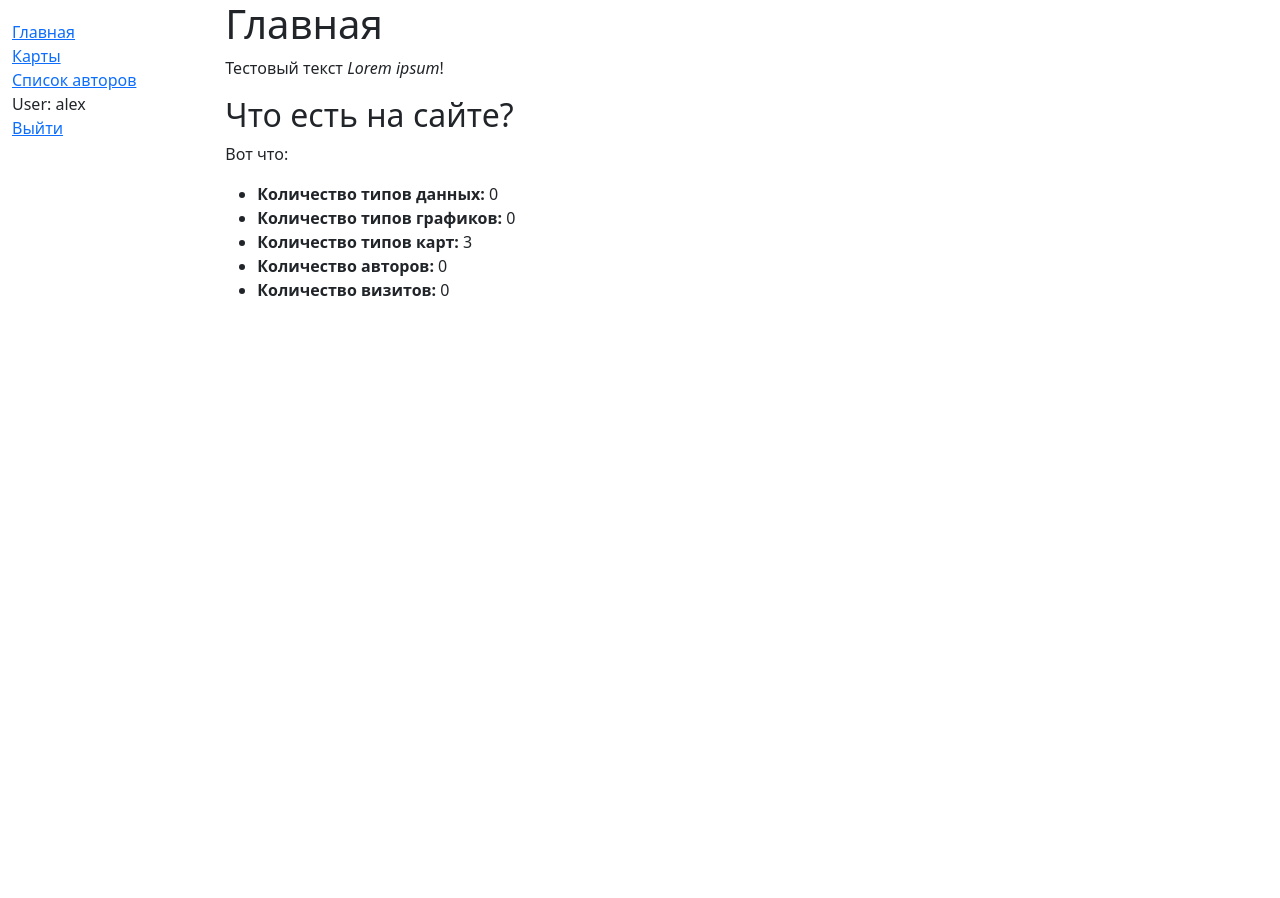
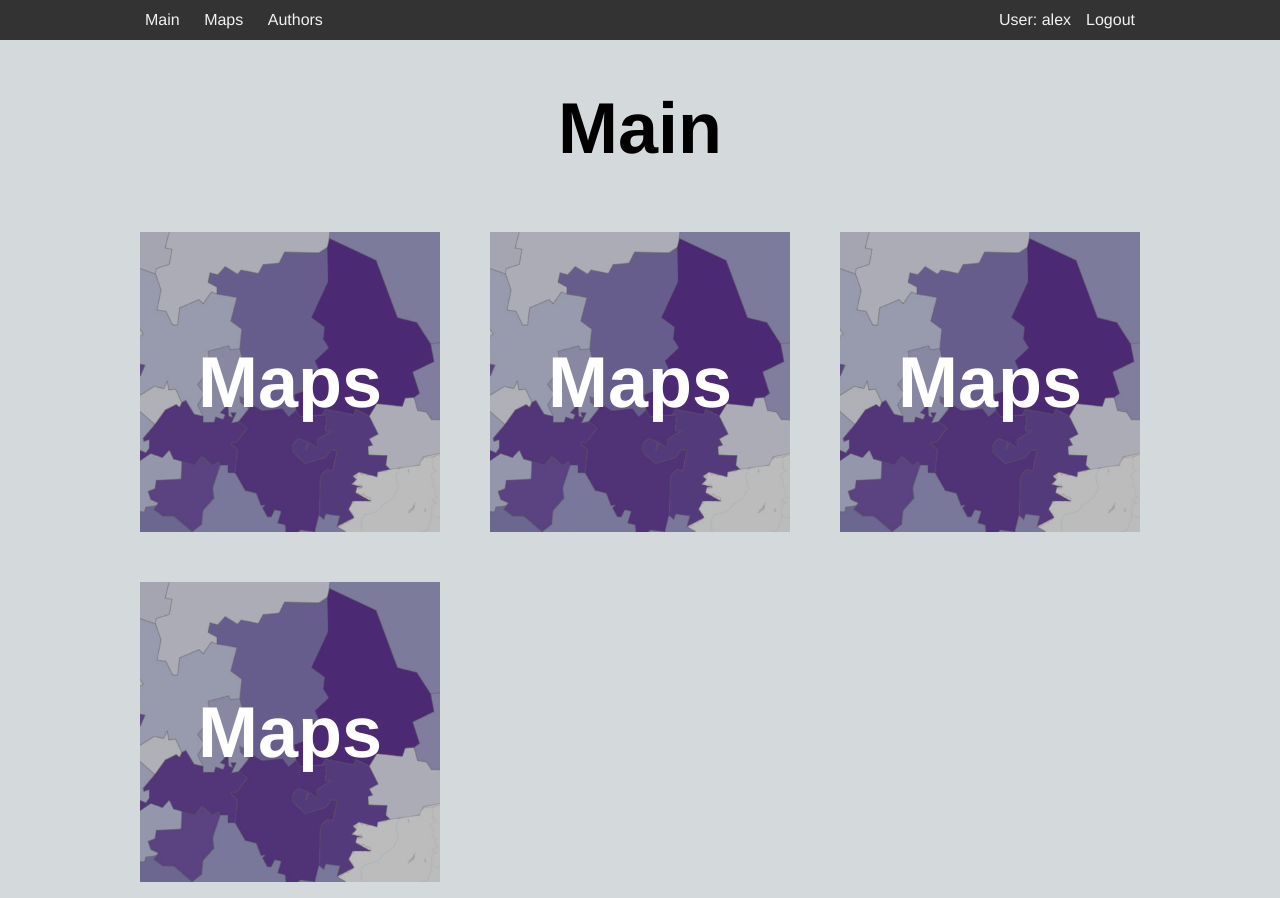
Before and after one commit to wwoskie/django-map, a Django app: page /maps/ in a window 1280 px wide. Before the commit the page ends 296 px from the top, so only its background shows below. Run offline with Django 4.2, Linux system fonts and the light colour scheme; a user stored in the database is signed in; data comes from the database, SQL or seed files in the repository; both versions use the stored data as it was after the commit; data that the repository does not hold is empty.

Commit message:
basic css styling added

```diff
--- a/djangomapproj/djangomapproj/settings.py
+++ b/djangomapproj/djangomapproj/settings.py
@@ -15,7 +15,6 @@ import os
 
 # Build paths inside the project like this: BASE_DIR / 'subdir'.
 BASE_DIR = Path(__file__).resolve().parent.parent
-
 
 # Quick-start development settings - unsuitable for production
 # See https://docs.djangoproject.com/en/4.2/howto/deployment/checklist/
@@ -118,6 +117,7 @@ USE_TZ = True
 # https://docs.djangoproject.com/en/4.2/howto/static-files/
 
 STATIC_URL = 'static/'
+STATICFILES_DIRS = [BASE_DIR / "static"]
 
 # Default primary key field type
 # https://docs.djangoproject.com/en/4.2/ref/settings/#default-auto-field
--- a/djangomapproj/maps/static/css/styles.css
+++ /dev/null
@@ -1,5 +0,0 @@
-.sidebar-nav {
-    margin-top: 20px;
-    padding: 0;
-    list-style: none;
-  }
--- /dev/null
+++ b/djangomapproj/maps/static/maps/css/base.css
@@ -0,0 +1,70 @@
+
+.page {
+    background-color: #d4dadc;
+    font-family: 'Helvetica Neue', Arial, sans-serif;
+    display: flex;
+    flex-direction: column;
+    align-items: center;
+    margin: 0;
+}
+
+.header {
+    margin: 0;
+    height: 40px;
+    width: 100%;
+    background-color: #333;
+    display: flex;
+    flex-direction: row;
+    align-items: center;
+    justify-content: center;
+}
+
+.header__logo {
+    max-width: 30px;
+    object-fit: cover;
+
+}
+
+.topnav {
+    width: 1000px;
+    display: flex;
+    flex-direction: row;
+    align-items: center;
+    justify-content: space-between;
+    margin: 0px 20px 0px 20px;
+}
+
+.topnav__link{
+    margin: 0 0 0 10px;
+    text-decoration: none;
+    color: #f2f2f2;
+    padding: 5px;
+}
+
+.topnav__link:first-of-type{
+    margin: 0;
+}
+
+.topnav__link:hover {
+    background-color: #ddd;
+    color: black;
+
+}
+
+.topnav__login-container {
+    display: flex;
+    flex-direction: row;
+    align-items: center;
+}
+
+.topnav__username{
+    color: #f2f2f2;
+    margin-right: 10px;
+}
+
+.content {
+    width: 1000px;
+    display: flex;
+    flex-direction: column;
+    align-items: center;
+}
--- /dev/null
+++ b/djangomapproj/maps/static/maps/css/index.css
@@ -0,0 +1,82 @@
+.content-title {
+    font-style: normal;
+    font-weight: 900;
+    font-size: 72px;
+    line-height: 76px;
+    text-align: center;
+    margin: 50px 0 0 0;
+    padding: 0;
+}
+
+.tiles {
+    list-style-type: none;
+    padding: 0;
+    display: flex;
+    flex-direction: row;
+    width: 100%;
+    flex-wrap: wrap;
+    align-items: center;
+}
+
+
+.tile {
+    position: relative;
+    margin: 50px 50px 0 0;
+
+    display: flex;
+    flex-direction: column;
+    align-items: center;
+    justify-content: center;
+
+    background-image: url("../images/mapscover.jpg");
+    width: 300px;
+    height: 300px;
+
+    background-size: cover;
+    background-repeat: no-repeat;
+    background-position: center;
+}
+
+.tile:nth-of-type(3) {
+    margin: 50px 0 0 0;
+
+}
+
+.tile__container-link {
+    display: flex;
+    flex-direction: column;
+    align-items: center;
+    text-decoration: none;
+    color: #FFFFFF;
+}
+
+.tile__container-link::before {
+    content: '';
+    position: absolute;
+    top: 0;
+    right: 0;
+    background: #2A2C2F;
+    opacity: 0.3;
+    width: 100%;
+    height: 100%;
+}
+
+.tile__container-link:hover::before {
+    opacity: 0.8;
+    transition: opacity linear 0.5s;
+}
+
+.tile__title {
+    font-style: normal;
+    font-weight: 900;
+    font-size: 72px;
+    line-height: 76px;
+    text-align: center;
+
+
+
+    max-width: 560px;
+    margin: 0;
+    padding: 0;
+    z-index: 1;
+}
--- a/djangomapproj/maps/templates/base_generic.html
+++ b/djangomapproj/maps/templates/base_generic.html
@@ -1,44 +1,50 @@
 <!DOCTYPE html>
-<html lang="ru">
+<html lang="en">
   <head>
-    {% block title %}
-      <title>Карты</title>
-    {% endblock %}
+    {% block title %}{% endblock %}
     <meta charset="utf-8" />
     <meta name="viewport" content="width=device-width, initial-scale=1" />
-    <link
-      href="https://cdn.jsdelivr.net/npm/bootstrap@5.1.3/dist/css/bootstrap.min.css"
-      rel="stylesheet"
-      integrity="sha384-1BmE4kWBq78iYhFldvKuhfTAU6auU8tT94WrHftjDbrCEXSU1oBoqyl2QvZ6jIW3"
-      crossorigin="anonymous" />
     {% load static %}
-    <link rel="stylesheet" href="{% static 'css/styles.css' %}" />
+    <link rel="stylesheet" href="{% static 'maps/css/base.css' %}">
+    <link rel="icon" type="image/png" sizes="32x32"  href="{% static 'maps/images/favicon.png' %}">
   </head>
-  <body>
-    <div class="container-fluid">
-      <div class="row">
-        <div class="col-sm-2">
-          {% block sidebar %}
-            <ul class="sidebar-nav">
-              <li><a href="{% url 'index' %}">Главная</a></li>
-              <li><a href="{% url 'maps_list' %}">Карты</a></li>
+  <body class="page">
+    <header class="header">
+      <!-- <img class="header__logo" src="{% static 'maps/images/headerlogo.png' %}" alt="Globe"> -->
+      {% block navbar %}
+        <nav class="topnav">
+
+          <div>
+            <a class="topnav__link" href="{% url 'index' %}">Main</a>
+            <a class="topnav__link" href="{% url 'maps_list' %}">Maps</a>
             {% if user.is_authenticated %}
-                <li><a href="{% url 'authors' %}">Список авторов</a></li>
-                <li>User: {{ user.get_username }}</li>
-                <li><a href="{% url 'logout' %}?next={{ request.path }}">Выйти</a></li>
+            <a class="topnav__link" href="{% url 'authors' %}">Authors</a>
+            {% endif %}
+          </div>
+
+          <div class="topnav__login-container">
+            {% if user.is_authenticated %}
+              <p class="topnav__username">User: {{ user.get_username }}</p>
+              <a class="topnav__link" href="{% url 'logout' %}?next={{ request.path }}">Logout</a>
             {% else %}
-                <li><a href="{% url 'login' %}?next={{ request.path }}">Войти</a></li>
+              <a class="topnav__link" href="{% url 'login' %}?next={{ request.path }}">Login</a>
             {% endif %}
-            </ul>
+          </div>
+        </nav>
       {% endblock %}
-        </div>
-        <div class="col-sm-10 ">{% block content %}{% endblock %}
+    </header>
+
+    <main class="content">
+
+        {% block content %}{% endblock %}
+
         {% block pagination %}
           {% if is_paginated %}
             <div class="pagination">
               <span class="page-links">
                 {% if page_obj.has_previous %}
                   <a href="{{ request.path }}?page={{ page_obj.previous_page_number }}">previous</a>
+                </span>
               {% endif %}
               <span class="page-current">
                 Page {{ page_obj.number }} of {{ page_obj.paginator.num_pages }}.
@@ -46,12 +52,9 @@
             {% if page_obj.has_next %}
               <a href="{{ request.path }}?page={{ page_obj.next_page_number }}">next</a>
             {% endif %}
-            </span>
             </div>
           {% endif %}
         {% endblock %}
-        </div>
-      </div>
-    </div>
+    </main>
   </body>
 </html>
--- a/djangomapproj/maps/templates/index.html
+++ b/djangomapproj/maps/templates/index.html
@@ -1,18 +1,38 @@
 {% extends "base_generic.html" %}
 
+{% block title %}
+  <title>Main</title>
+{% endblock %}
+
 {% block content %}
-  <h1>Главная</h1>
-  <p>
-    Тестовый текст
-    <em>Lorem ipsum</em>!
-  </p>
-  <h2>Что есть на сайте?</h2>
-  <p>Вот что:</p>
-  <ul>
-    <li><strong>Количество типов данных:</strong> {{ num_data_types }}</li>
-    <li><strong>Количество типов графиков:</strong> {{ num_graph_types }}</li>
-    <li><strong>Количество типов карт:</strong> {{ num_map_types }}</li>
-    <li><strong>Количество авторов:</strong> {{ num_authors }}</li>
-    <li><strong>Количество визитов:</strong> {{ num_visits }}</li>
+{% load static %}
+<link rel="stylesheet" href="{% static 'maps/css/index.css' %}">
+  <h1 class="content-title">Main</h1>
+  <ul class="tiles">
+    <li class="tile">
+      <a class="tile__container-link" href="{% url 'maps_list' %}">
+				<h2 class="tile__title">Maps</h2>
+				<!-- <img class="cover__background" src="./images/cover-trains.jpg"> -->
+			</a>
+    </li>
+    <li class="tile">
+      <a class="tile__container-link" href="{% url 'maps_list' %}">
+				<h2 class="tile__title">Maps</h2>
+				<!-- <img class="cover__background" src="./images/cover-trains.jpg"> -->
+			</a>
+    </li>
+    <li class="tile">
+      <a class="tile__container-link" href="{% url 'maps_list' %}">
+				<h2 class="tile__title">Maps</h2>
+				<!-- <img class="cover__background" src="./images/cover-trains.jpg"> -->
+			</a>
+    </li>
+    <li class="tile">
+      <a class="tile__container-link" href="{% url 'maps_list' %}">
+				<h2 class="tile__title">Maps</h2>
+				<!-- <img class="cover__background" src="./images/cover-trains.jpg"> -->
+			</a>
+    </li>
   </ul>
+
 {% endblock %}
--- a/djangomapproj/maps/views.py
+++ b/djangomapproj/maps/views.py
@@ -1,20 +1,30 @@
 from django.shortcuts import render
 import numpy as np
 import folium
-from .models import DataType, DataGraph, DataMap, FederalDistrict, Region, Author, ParcedModel
+from .models import DataType, DataGraph, DataMap, Author, ParcedModel
 from django.views import generic
-from django.contrib.auth.mixins import LoginRequiredMixin
 import pandas as pd
 import geopandas as gpd
 from django_pandas.io import read_frame
+from django.http import Http404
 from difflib import SequenceMatcher
+from math import log10, floor, ceil
+
+def find_exp(number):
+    base10 = log10(number)
+    return floor(base10)
+
+def find_exp2(number):
+    base10 = log10(number)
+    return base10
+
+def similar(a, b):
+    return SequenceMatcher(None, a, b).ratio()
 
 def index(request):
     num_data_types = DataType.objects.all().count()
     num_graph_types = DataGraph.objects.all().count()
     num_map_types = DataMap.objects.all().count()
-    #num_graph_instances = DataGraphInstance.objects.all().count()
-    #num_map_instances = DataMapInstance.objects.all().count()
     num_authors = Author.objects.all().count()
     num_visits = request.session.get('num_visits', 0)
     request.session['num_visits'] = num_visits + 1
@@ -23,8 +33,6 @@ def index(request):
         'num_data_types': num_data_types,
         'num_graph_types': num_graph_types,
         'num_map_types': num_map_types,
-        #'num_graph_instances': num_graph_instances,
-        #'num_map_instances': num_map_instances,
         'num_authors': num_authors,
         'num_visits': num_visits,
     }
@@ -38,27 +46,11 @@ class AuthorListView(generic.ListView):
 class AuthorDetailView(generic.DetailView):
     model = Author
 
-'''class UserCreatedGraphListView(LoginRequiredMixin,generic.ListView):
-    model = DataGraphInstance
-    template_name = 'maps/datagraphinstance_list_created_user.html'
-    paginate_by = 1
-
-    def get_queryset(self):
-        return (
-            DataGraphInstance.objects.filter(user=self.request.user)
-        )'''
-
 def map_detail_view(request, pk):
     try:
         map_parameter = DataMap.objects.get(pk=pk).key_dataset_on
     except DataMap.DoesNotExist:
         raise Http404('Карта не существует')
-
-    def similar(a, b):
-        return SequenceMatcher(None, a, b).ratio()
-
-    print(map_parameter)
-
 
     m = folium.Map(zoom_start=5,
                               tiles='cartodbpositron',
@@ -67,13 +59,12 @@ def map_detail_view(request, pk):
                               max_bounds=True)
 
     queryset = ParcedModel.objects.all()
+    map_title = DataMap.objects.get(pk=pk).title
     pop_data = read_frame(queryset)
     pop_data.dropna(inplace=True)
 
     pop_data = pop_data[['federal_subject', map_parameter]]
-    #pop_data[map_parameter] = pd.to_numeric(pop_data[map_parameter], errors='coerce').astype('Int64')
-    pop_data[map_parameter] = pop_data[map_parameter].astype('int')
-    #pop_data.to_csv('popdata.csv', sep='\t')
+    pop_data[map_parameter] = pop_data[map_parameter].astype('float')
 
     adm_lvl_4 = gpd.read_file('../data/admin_level_4.geojson')
     adm_lvl_4 = adm_lvl_4[adm_lvl_4['addr:country'] == 'RU']
@@ -93,7 +84,6 @@ def map_detail_view(request, pk):
                 match_name.append(df_name)
                 match_geo.append(geojson_name)
             ratio_dct[geojson_name] = similar(df_name, geojson_name)
-        dict_max = max(ratio_dct.values())
         ratio_dct_all[df_name] = ratio_dct
 
     match_matrix = pd.DataFrame(ratio_dct_all)
@@ -108,22 +98,31 @@ def map_detail_view(request, pk):
     match_df = pd.DataFrame({'match_name': match_name, 'match_geo': match_geo})
     pop_data = pop_data.merge(match_df, how="left", left_on=['federal_subject'], right_on=['match_name'])
     table = adm_lvl_4.merge(pop_data, how="left", left_on=['name:en'], right_on=['match_geo'])
-    #table.drop(columns=['match_name', 'match_geo'], inplace=True)
     table.rename(columns={'name:en': 'name_en'}, inplace=True)
-    #table.to_csv('table.csv', sep='\t')
 
-    folium.Choropleth(
+    choro = folium.Choropleth(
+        line_weight=1.5,
+        line_color='grey',
         geo_data=table,
-        name='Population',
+        name=map_title,
         data=table,
         columns=['name_en', map_parameter],
         key_on='feature.properties.name_en',
         fill_color='Purples',
         fill_opacity=1,
         line_opacity=0.2,
-        bins=np.arange(0, 15000000, 1000000),
-        legend_name=map_parameter,
-    ).add_to(m)
+        bins=50,
+        use_jenks=True,
+        legend_name=map_title,
+    )
+
+
+    for key in choro._children:
+        if key.startswith('color_map'):
+            del(choro._children[key])
+
+
+    choro.add_to(m)
 
     style_function = lambda x: {'fillColor': '#ffffff',
                             'color':'#000000',
@@ -142,7 +141,7 @@ def map_detail_view(request, pk):
         highlight_function=highlight_function,
         tooltip=folium.features.GeoJsonTooltip(
             fields=['name_en', map_parameter],
-            aliases=['Region name', 'Population'],
+            aliases=['Region name', map_title],
             style=("background-color: white; color: #333333; font-family: arial; font-size: 12px; padding: 10px;")
         ))
 
```
Also changed, not shown: djangomapproj/maps/models.py (+0 -34 lines), djangomapproj/templates/registration/login.html (+5 -7 lines), djangomapproj/db.sqlite3, djangomapproj/maps/static/maps/images/favicon.png (added), djangomapproj/maps/static/maps/images/headerlogo.png (added), djangomapproj/maps/static/maps/images/mapscover.jpg (added), 1 other file. Lines whose indentation alone changed are shown as unchanged.
